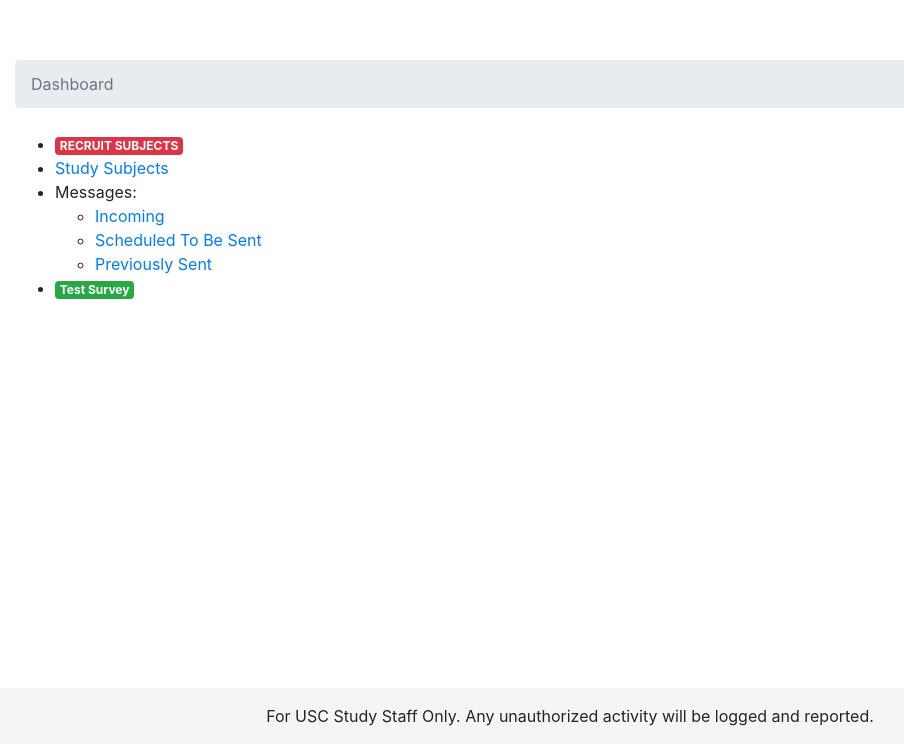
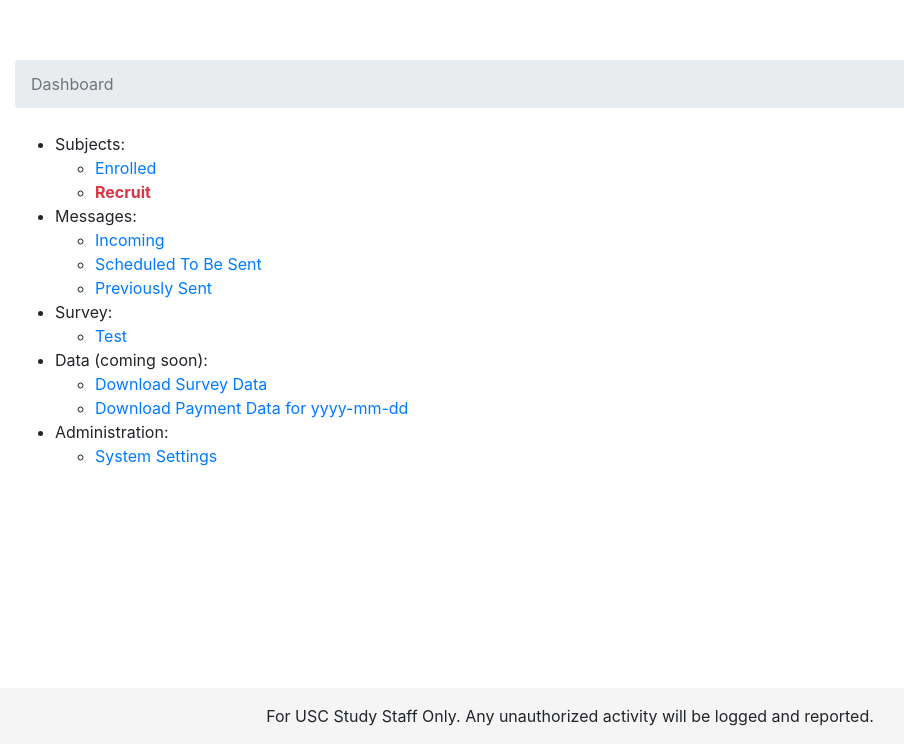
Before and after one commit to gotswoop/CEMA, a Django app: template home/templates/home/dashboard.html in a window 1280 px wide. Shown: the part 56-800 px from the top of the page, without its empty margins (70-974 px from the left). Run offline with Django 3.2, Linux system fonts and the light colour scheme; the template is opened without the code that fills it, so the values that code supplies are empty; parts of the project's set-up code (start-up, migrations or seed data) failed here and were passed over; some libraries are stand-ins or nearby versions.

```diff
--- a/home/templates/home/dashboard.html
+++ b/home/templates/home/dashboard.html
@@ -7,8 +7,12 @@
 
 <div class="content-section mt-4">
 <ul>
-	<li><a class="badge badge-danger" href="{% url 'subjects_recruit' %}">RECRUIT SUBJECTS</a></li>
-	<li><a href="{% url 'subjects_all' %}">Study Subjects</a></li>
+	<li>Subjects:
+		<ul>
+			<li><a href="{% url 'subjects_all' %}">Enrolled</a></li>
+			<li><a class="text-danger" href="{% url 'subjects_recruit' %}"><strong>Recruit</strong></a></li>
+		</ul>
+	</li>
 	<li>Messages:
 		<ul>
 			<li><a href="{% url 'sms_inbox' %}">Incoming</a></li>
@@ -17,7 +21,22 @@
 		</ul>
 	</li>
 	<!-- <li><a href="{% url 'all_links' %}">Shortened Links</a></li> -->
-	<li><a class="badge badge-success" href="{% url 'survey_test' %}">Test Survey</a></li>
+	<li>Survey:
+		<ul>
+			<li><a href="{% url 'survey_test' %}">Test</a></li>
+		</ul>
+	</li>
+	<li>Data (coming soon):
+		<ul>
+			<li><a href="#">Download Survey Data</a></li>
+			<li><a href="#">Download Payment Data for yyyy-mm-dd</a></li>
+		</ul>
+	</li>
+	<li>Administration:
+		<ul>
+			<li><a href="#">System Settings</a></li>
+		</ul>
+	</li>
 </ul>
 </div>
 {% endblock content %}
--- a/sms/models.py
+++ b/sms/models.py
@@ -1,6 +1,7 @@
 from django.db import models
 from django.contrib.auth.models import User
 from subjects.models import Subjects
+from survey.functions import SurveyLinks
 
 class SMS_Incoming(models.Model):
 	study_id = models.ForeignKey(Subjects, to_field='study_id', db_column='study_id', on_delete=models.PROTECT, null=True)
@@ -25,7 +26,8 @@ class SMS_Outgoing(models.Model):
 	sent = models.IntegerField(default=0)
 	sent_on = models.DateTimeField(null=True)
 	sent_sid = models.CharField(null=True, max_length=200)
-	sent_by_user = models.ForeignKey(User, db_column='sent_by_user', on_delete=models.PROTECT, null=True)
+	sent_by_user = models.ForeignKey(User, db_column='sent_by_user', on_delete=models.PROTECT)
+	survey_key = models.ForeignKey(SurveyLinks, to_field='survey_key', db_column='survey_key', on_delete=models.PROTECT, null=True)
 	send_mode = models.CharField(default="auto", max_length=10, null=True)
 	ts_created = models.DateTimeField(auto_now_add=True)
 	ts_updated = models.DateTimeField(auto_now=True)
--- a/subjects/templates/subjects/all.html
+++ b/subjects/templates/subjects/all.html
@@ -3,7 +3,7 @@
 
 <ol class="breadcrumb">
   <li class="breadcrumb-item"><a href="{% url 'dashboard' %}">Dashboard</a></li>
-  <li class="breadcrumb-item active">Study Subjects</li>
+  <li class="breadcrumb-item active">Subjects - Enrolled</li>
 </ol>
 
 <div class="content-section mb-5 mt-4">
--- a/subjects/templates/subjects/recruit.html
+++ b/subjects/templates/subjects/recruit.html
@@ -4,7 +4,7 @@
 
 <ol class="breadcrumb">
   <li class="breadcrumb-item"><a href="{% url 'dashboard' %}">Dashboard</a></li>
-  <li class="breadcrumb-item active">Study Subjects - Recruit</li>
+  <li class="breadcrumb-item active">Subjects - Recruit</li>
 </ol>
 
 <div class="content-section mt-4">
--- a/survey/templates/survey/main.html
+++ b/survey/templates/survey/main.html
@@ -28,7 +28,7 @@
 	Survey starts @ {{ survey.start_datetime }}<br/>
 	Survey expires @ {{ survey.end_time }}<br/>
 	Survey language in {{ survey.subject_study_id.lang }}<br/>
-	Recruited by @ Location: {{ survey.subject_study_id.recruited_by }} @ {{ survey.subject_study_id.recruited_location }}<br/>
+	Recruited by {{ survey.subject_study_id.recruited_by.first_name }} @ {{ survey.subject_study_id.recruited_location }}<br/>
 	</p>
 </div>
 
--- a/survey/views.py
+++ b/survey/views.py
@@ -96,10 +96,8 @@ def survey_test(request):
 		else:
 			# Test user for English
 			study_id = 109
-		print(spanish)
-		print(study_id)
-		survey_key = generate_survey_link(survey_number, study_id)
-		survey_link = ('https://' if request.is_secure() else 'http://') + request.get_host() + '/s/' + survey_key
+		survey_obj = generate_survey_link(survey_number, study_id)
+		survey_link = ('https://' if request.is_secure() else 'http://') + request.get_host() + '/s/' + survey_obj.survey_key
 		context = {
 			'survey_link': survey_link,
 		}
```
Also changed, not shown: subjects/forms.py (+9 -2 lines), subjects/templates/subjects/details.html (+14 -9 lines), survey/functions.py (+9 -2 lines), survey/models/survey_links.py (+4 -16 lines), survey/settings.py (added, +16 -0 lines), survey/templates/survey/test.html (+12 -6 lines).
